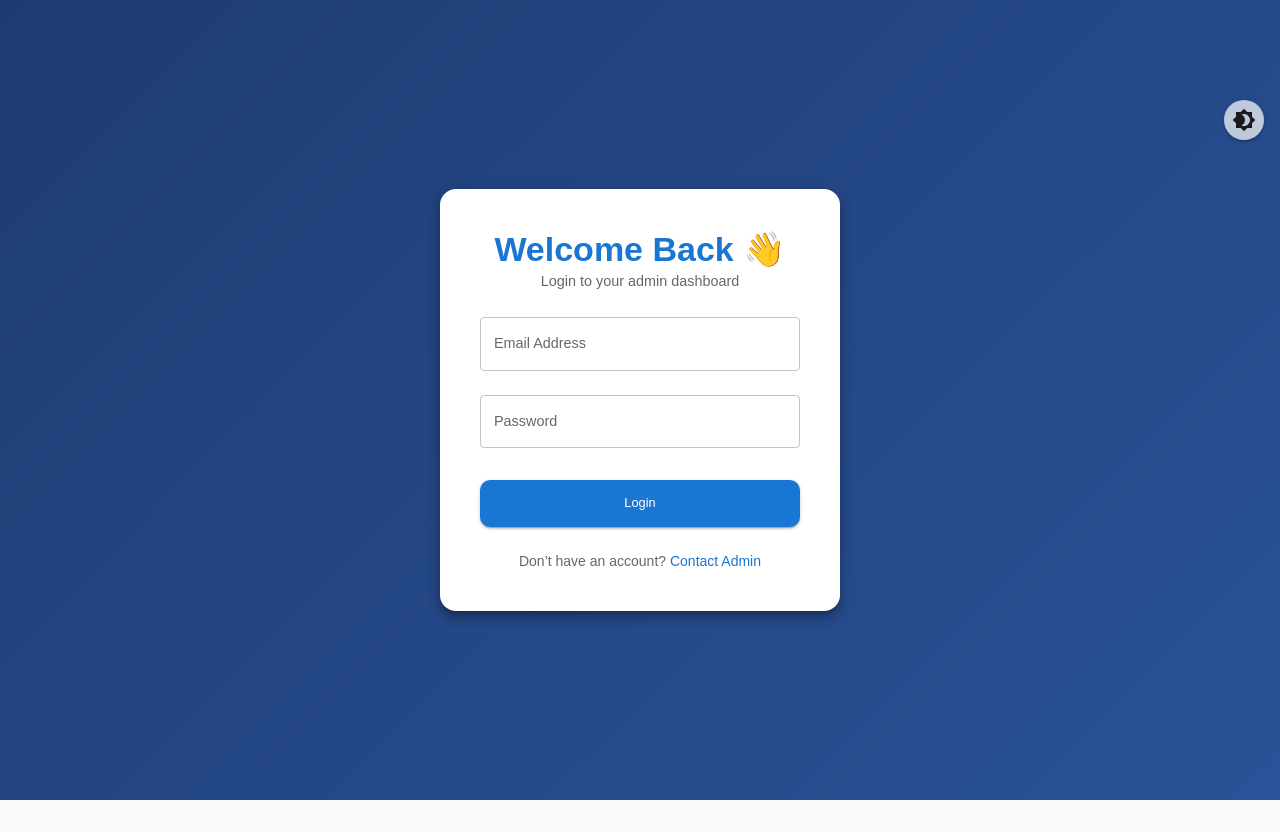
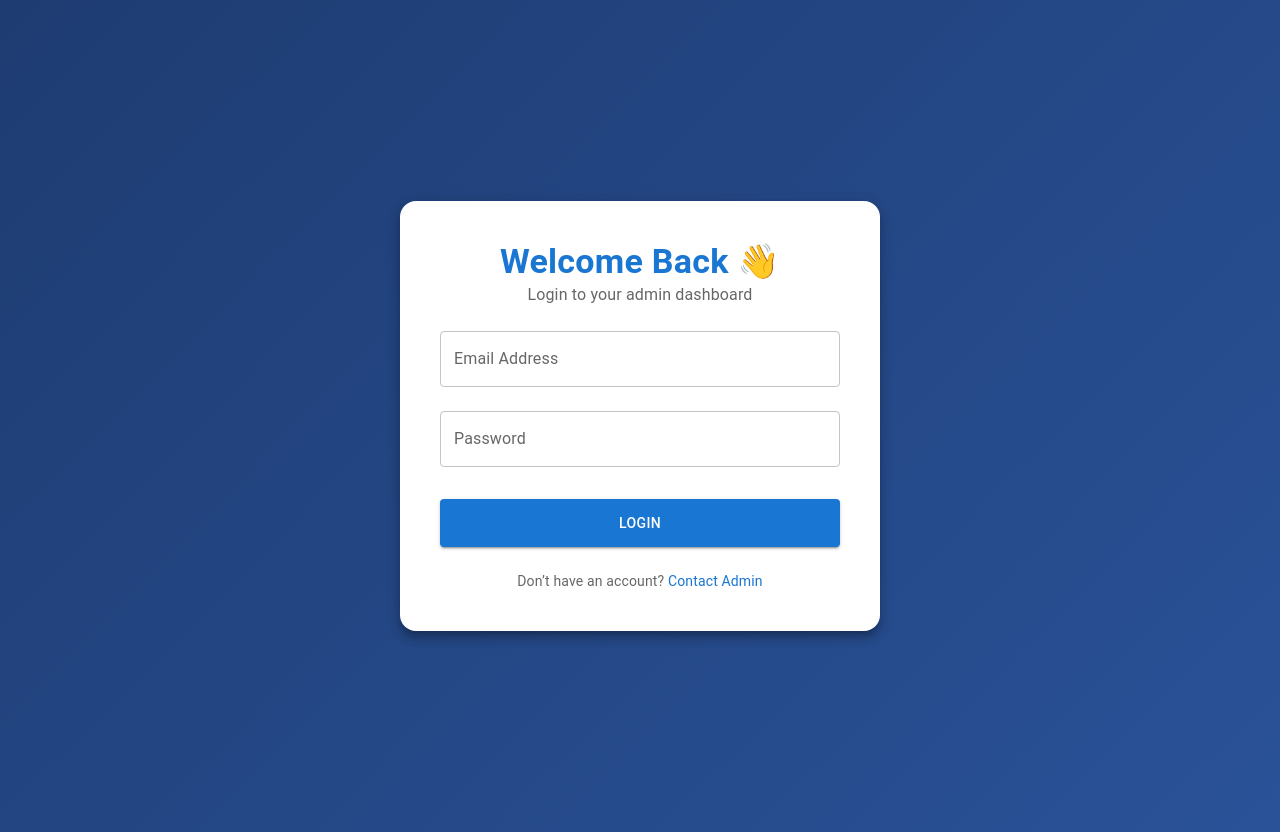
Before and after one commit to 2743-123/roll_Frontend, a React (Create React App) app: page /login in a window 1280 px wide. Before the commit the page ends 800 px from the top, so only its background shows below. Built offline with nearby package versions, Linux system fonts and the light colour scheme.

Commit message:
structer

```diff
--- a/src/App.tsx
+++ b/src/App.tsx
@@ -8,132 +8,11 @@ import AllData from "./Component/Dashobard/page/Alldata";
 import Balance from "./Component/Balance/Balance";
 import TokenTable from "./Component/Token";
 import Notification from "./CommonCoponent/Notification";
-
-import { useDispatch } from "react-redux";
-import { AppDispatch } from "./store";
-import { useEffect, useState, useMemo } from "react";
-
-// 🧩 MUI Imports
-import {
-  ThemeProvider,
-  CssBaseline,
-  createTheme,
-  GlobalStyles,
-  IconButton,
-  Box,
-} from "@mui/material";
-import { Brightness4, Brightness7 } from "@mui/icons-material";
 import BedashList from "./Component/Bedashmessage/bedashList";
 
-// 🌍 Main App Component
 function App() {
-  const dispatch = useDispatch<AppDispatch>();
-
-  // 🌗 Dark/Light Mode State
-  const [mode, setMode] = useState<"light" | "dark">(
-    (localStorage.getItem("themeMode") as "light" | "dark") || "light"
-  );
-
-  // 💾 Mode change handle
-  const toggleTheme = () => {
-    const newMode = mode === "light" ? "dark" : "light";
-    setMode(newMode);
-    localStorage.setItem("themeMode", newMode);
-  };
-
-  // 🧱 Create theme memoized (performance optimized)
-  const theme = useMemo(
-    () =>
-      createTheme({
-        palette: {
-          mode,
-          ...(mode === "light"
-            ? {
-                background: { default: "#f8f9fa", paper: "#fff" },
-                primary: { main: "#1976d2" },
-                secondary: { main: "#9c27b0" },
-              }
-            : {
-                background: { default: "#121212", paper: "#1e1e1e" },
-                primary: { main: "#90caf9" },
-                secondary: { main: "#ce93d8" },
-              }),
-        },
-        typography: {
-          fontFamily: "'Poppins', sans-serif",
-          h1: { fontSize: "clamp(1.8rem, 2.5vw, 2.8rem)", fontWeight: 600 },
-          h2: { fontSize: "clamp(1.4rem, 2vw, 2rem)", fontWeight: 600 },
-          body1: { fontSize: "clamp(0.9rem, 1vw, 1.1rem)" },
-        },
-        breakpoints: {
-          values: { xs: 0, sm: 600, md: 900, lg: 1200, xl: 1536 },
-        },
-        components: {
-          MuiButton: {
-            styleOverrides: {
-              root: {
-                borderRadius: "10px",
-                textTransform: "none",
-                fontWeight: 500,
-                fontSize: "clamp(0.8rem, 1vw, 1rem)",
-              },
-            },
-          },
-        },
-      }),
-    [mode]
-  );
-
-  // 🔐 Auto-login persistence
-  useEffect(() => {
-    const token = localStorage.getItem("accessToken");
-    const user = localStorage.getItem("user");
-    if (token && user) {
-      dispatch({
-        type: "LOGIN_SUCCESS",
-        payload: { token, user: JSON.parse(user) },
-      });
-    }
-  }, [dispatch]);
-
   return (
-    <ThemeProvider theme={theme}>
-      <CssBaseline />
-      <GlobalStyles
-        styles={{
-          body: {
-            margin: 0,
-            padding: 0,
-            backgroundColor:
-              mode === "light" ? "#f8f9fa" : theme.palette.background.default,
-          },
-          "*": {
-            boxSizing: "border-box",
-          },
-        }}
-      />
-
-      {/* 🌗 Dark/Light Toggle Button */}
-      <Box
-        sx={{
-          position: "fixed",
-          top:100,
-          right: 16,
-          zIndex: 9999,
-          backgroundColor:
-            mode === "light"
-              ? "rgba(255,255,255,0.7)"
-              : "rgba(40,40,40,0.7)",
-          borderRadius: "50%",
-          boxShadow: 2,
-        }}
-      >
-        <IconButton onClick={toggleTheme} color="inherit">
-          {mode === "light" ? <Brightness4 /> : <Brightness7 />}
-        </IconButton>
-      </Box>
-
-      {/* 🌐 Routes */}
+    <>
       <BrowserRouter>
         <Routes>
           <Route
@@ -162,7 +41,7 @@ function App() {
       </BrowserRouter>
 
       <Notification />
-    </ThemeProvider>
+    </>
   );
 }
 
--- a/src/Component/Dashobard/Sidebar.tsx
+++ b/src/Component/Dashobard/Sidebar.tsx
@@ -3,11 +3,11 @@ import List from "@mui/material/List";
 import ListItemButton from "@mui/material/ListItemButton";
 import ListItemIcon from "@mui/material/ListItemIcon";
 import ListItemText from "@mui/material/ListItemText";
-import Collapse from "@mui/material/Collapse";
-import InboxIcon from "@mui/icons-material/MoveToInbox";
-import ExpandLess from "@mui/icons-material/ExpandLess";
-import ExpandMore from "@mui/icons-material/ExpandMore";
-import StarBorder from "@mui/icons-material/StarBorder";
+// import Collapse from "@mui/material/Collapse";
+// import InboxIcon from "@mui/icons-material/MoveToInbox";
+// import ExpandLess from "@mui/icons-material/ExpandLess";
+// import ExpandMore from "@mui/icons-material/ExpandMore";
+// import StarBorder from "@mui/icons-material/StarBorder";
 import DashboardSharpIcon from "@mui/icons-material/DashboardSharp";
 import SupervisorAccountSharpIcon from "@mui/icons-material/SupervisorAccountSharp";
 import { useNavigate } from "react-router-dom";
@@ -15,16 +15,16 @@ import { useSelector } from "react-redux";
 import { RootState } from "../../store"; // ✅ adjust path as per your structure
 import AccountBalanceWalletOutlinedIcon from "@mui/icons-material/AccountBalanceWallet";
 import MonetizationOnIcon from "@mui/icons-material/MonetizationOn";
+import ConstructionIcon from "@mui/icons-material/Construction";
 
 const Sidebar: React.FC = () => {
-  const [open, setOpen] = React.useState<boolean>(false);
+  // const [open, setOpen] = React.useState<boolean>(false);
   const navigate = useNavigate();
 
   // ✅ Get logged-in user info from Redux
   const { user } = useSelector((state: RootState) => state.auth);
 
-  // ✅ Toggle Inbox submenu
-  const handleClick = () => setOpen(!open);
+  // const handleClick = () => setOpen(!open);
 
   // ✅ Role check (only admin or superadmin can see Users tab)
   const canSeeUsersTab = user?.role === "admin" || user?.role === "superadmin";
@@ -35,7 +35,7 @@ const Sidebar: React.FC = () => {
       <ListItemButton onClick={() => navigate("/")}>
         <ListItemIcon>
           <DashboardSharpIcon
-            sx={{ color: "#af4c4cff", animation: "flash 1.2s infinite" }}
+            sx={{ color: "#ff0000ff", animation: "flash 1.2s infinite" }}
           />
         </ListItemIcon>
         <ListItemText primary="Dashboard" />
@@ -46,10 +46,10 @@ const Sidebar: React.FC = () => {
         <ListItemButton onClick={() => navigate("/users")}>
           <ListItemIcon>
             <SupervisorAccountSharpIcon
-              sx={{ color: "#6b4cafff", animation: "flash 1.2s infinite" }}
+              sx={{ color: "#5506ffff", animation: "flash 1.2s infinite" }}
             />
           </ListItemIcon>
-          <ListItemText primary="USERS" />
+          <ListItemText primary="Users" />
         </ListItemButton>
       )}
 
@@ -57,7 +57,7 @@ const Sidebar: React.FC = () => {
       <ListItemButton onClick={() => navigate("/balance")}>
         <ListItemIcon>
           <AccountBalanceWalletOutlinedIcon
-            sx={{ color: "#4caf50", animation: "flash 1.2s infinite" }}
+            sx={{ color: "#00ff6eff", animation: "flash 1.2s infinite" }}
           />
         </ListItemIcon>
         <ListItemText primary="Balance" />
@@ -66,7 +66,7 @@ const Sidebar: React.FC = () => {
       <ListItemButton onClick={() => navigate("/Token")}>
         <ListItemIcon>
           <MonetizationOnIcon
-            sx={{ color: "#4caf50", animation: "flash 1.2s infinite" }}
+            sx={{ color: "#ffd500ff", animation: "flash 1.2s infinite" }}
           />
         </ListItemIcon>
         <ListItemText primary="Token" />
@@ -75,15 +75,15 @@ const Sidebar: React.FC = () => {
       {/* Dashboard - visible to all */}
       <ListItemButton onClick={() => navigate("/bedash")}>
         <ListItemIcon>
-          <AccountBalanceWalletOutlinedIcon
-            sx={{ color: "#4caf50", animation: "flash 1.2s infinite" }}
+          <ConstructionIcon
+            sx={{ color: "#ff5e00ff", animation: "flash 1.2s infinite" }}
           />
         </ListItemIcon>
         <ListItemText primary="Bedash" />
       </ListItemButton>
 
       {/* Inbox collapsible */}
-      <ListItemButton onClick={handleClick}>
+      {/* <ListItemButton onClick={handleClick}>
         <ListItemIcon>
           <InboxIcon />
         </ListItemIcon>
@@ -100,7 +100,7 @@ const Sidebar: React.FC = () => {
             <ListItemText primary="Starred" />
           </ListItemButton>
         </List>
-      </Collapse>
+      </Collapse> */}
     </List>
   );
 };
```
